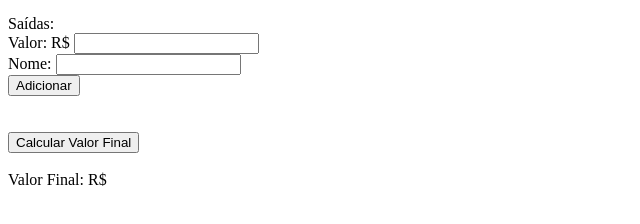
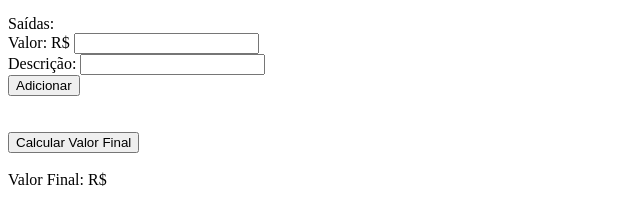
Before and after one commit to FonsMat/FinancasJS, a plain HTML site: page index.html in a window 1280 px wide. Shown: the part 164-388 px from the top of the page, 0-640 px from the left. Drawn offline with Linux system fonts and the light colour scheme.

Commit message:
Update index.html

```diff
--- a/index.html
+++ b/index.html
@@ -17,7 +17,7 @@
     <div>
         Saídas: <br>
         <div>Valor: R$ <input type="text" id="valorSaida"></div>
-        <div>Nome: <input type="text" id="nomeSaida"></div>
+        <div>Descrição: <input type="text" id="nomeSaida"></div>
         <button onclick="addSaida()">Adicionar</button>
     </div>
     <br>
```
